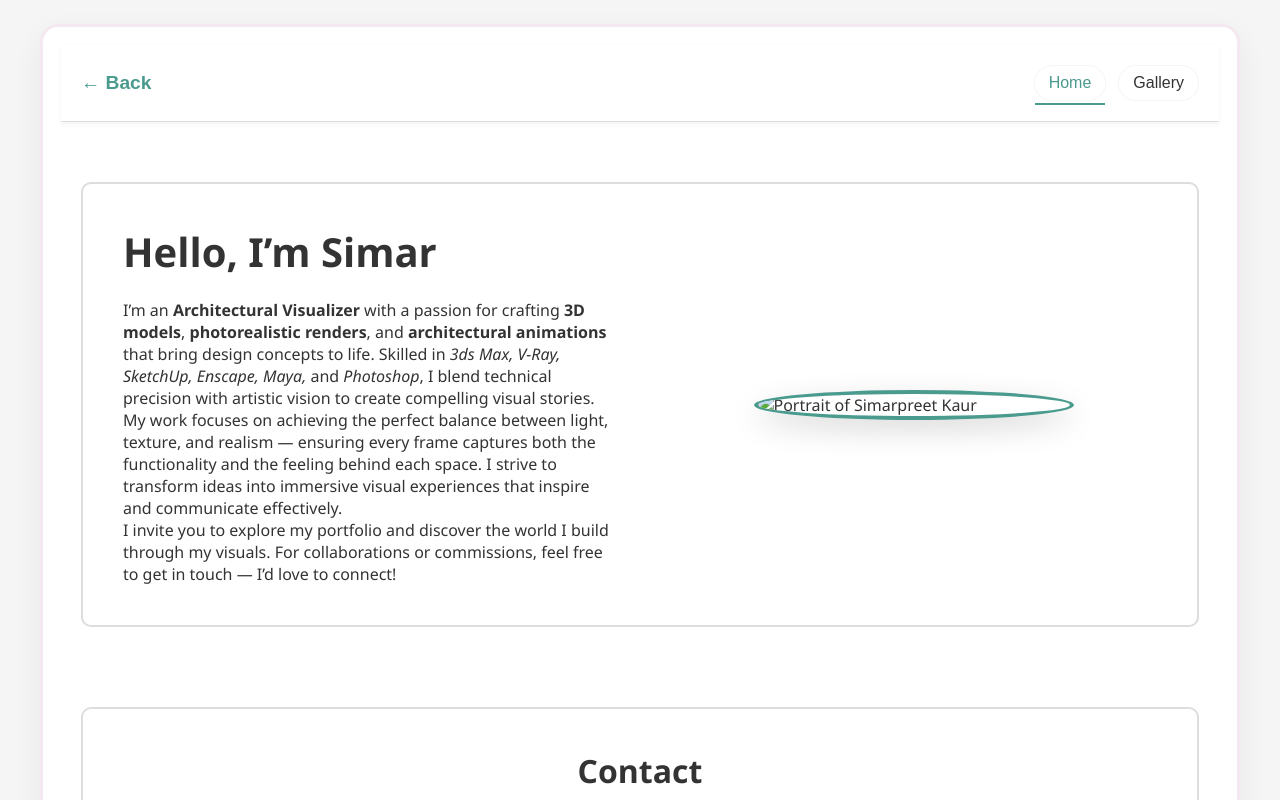
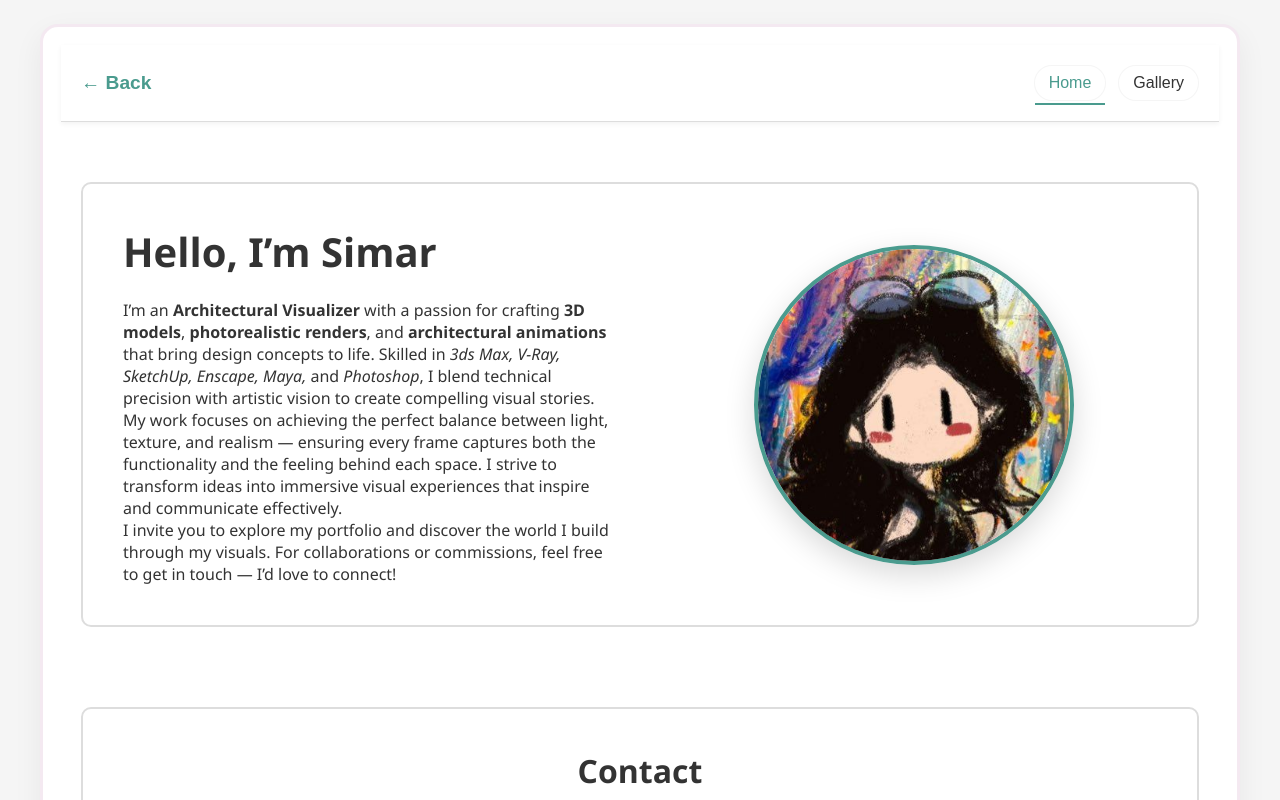
Before and after one commit to Ishpreet-ux/simar_gallery, a plain HTML site: page index.html in a window 1280 px wide. Both pictures are taken after a click on the button "Explore". Drawn offline with Linux system fonts and the light colour scheme.

Commit message:
Update index.html

```diff
--- a/index.html
+++ b/index.html
@@ -55,7 +55,7 @@
   </div>
 
   <div class="intro-image">
-    <img src="images2k25/photo.jpeg" alt="Portrait of Simarpreet Kaur">
+    <img src="photo.jpeg" alt="Portrait of Simarpreet Kaur">
   </div>
 </section>
 
```
